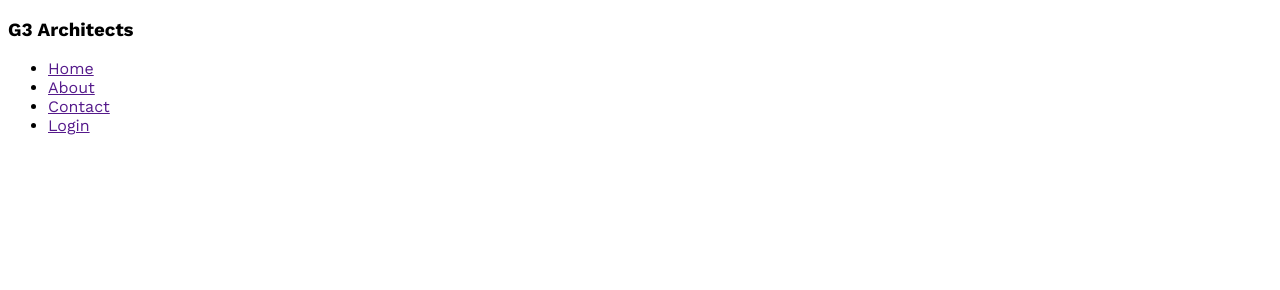
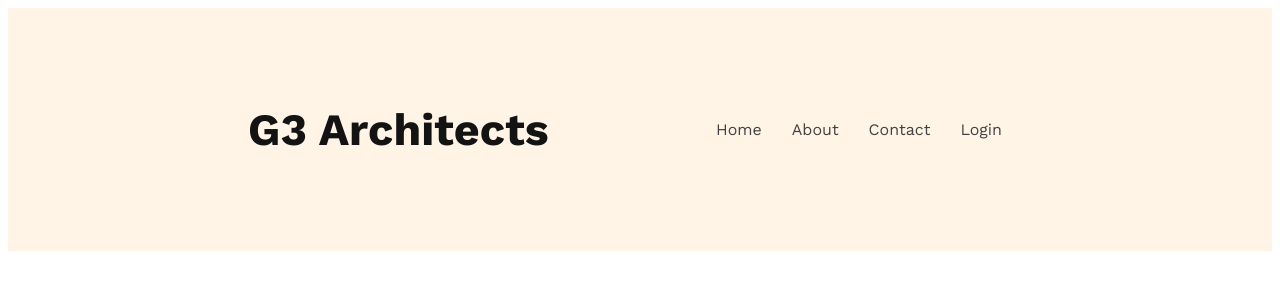
Before and after one commit to JabirH0ssain/g3-architect-website, a plain HTML site: page index.html in a window 1280 px wide. Drawn offline with nearby package versions, Linux system fonts and the light colour scheme.

Commit message:
Designed navbar

```diff
--- a/index.html
+++ b/index.html
@@ -9,7 +9,7 @@
 <body>
     <header>
         <nav>
-            <h3>G3 Architects</h3>
+            <h3 class="nav-title">G3 Architects</h3>
             <ul>
                 <li><a href="">Home</a></li>
                 <li><a href="">About</a></li>
--- a/style.css
+++ b/style.css
@@ -3,3 +3,38 @@
 *{
     font-family: 'Work Sans', sans-serif;
 }
+
+/* Header */
+
+header{
+    background: rgba(255, 144, 14, 0.10);
+    padding: 50px 240px;
+}
+
+nav{
+    display: flex;
+    justify-content: space-between;
+    align-items: center;
+}
+
+.nav-title{
+    font-size: 2.8rem;
+    font-weight: 700;
+    color: #131313;
+}
+
+nav>ul{
+    display: flex;
+}
+
+nav li{
+    list-style: none;
+    margin-right: 30px;
+    font-weight: 500;
+    font-size: 1rem;
+}
+
+nav li a{
+    text-decoration: none;
+    color: #424242;
+}
```
